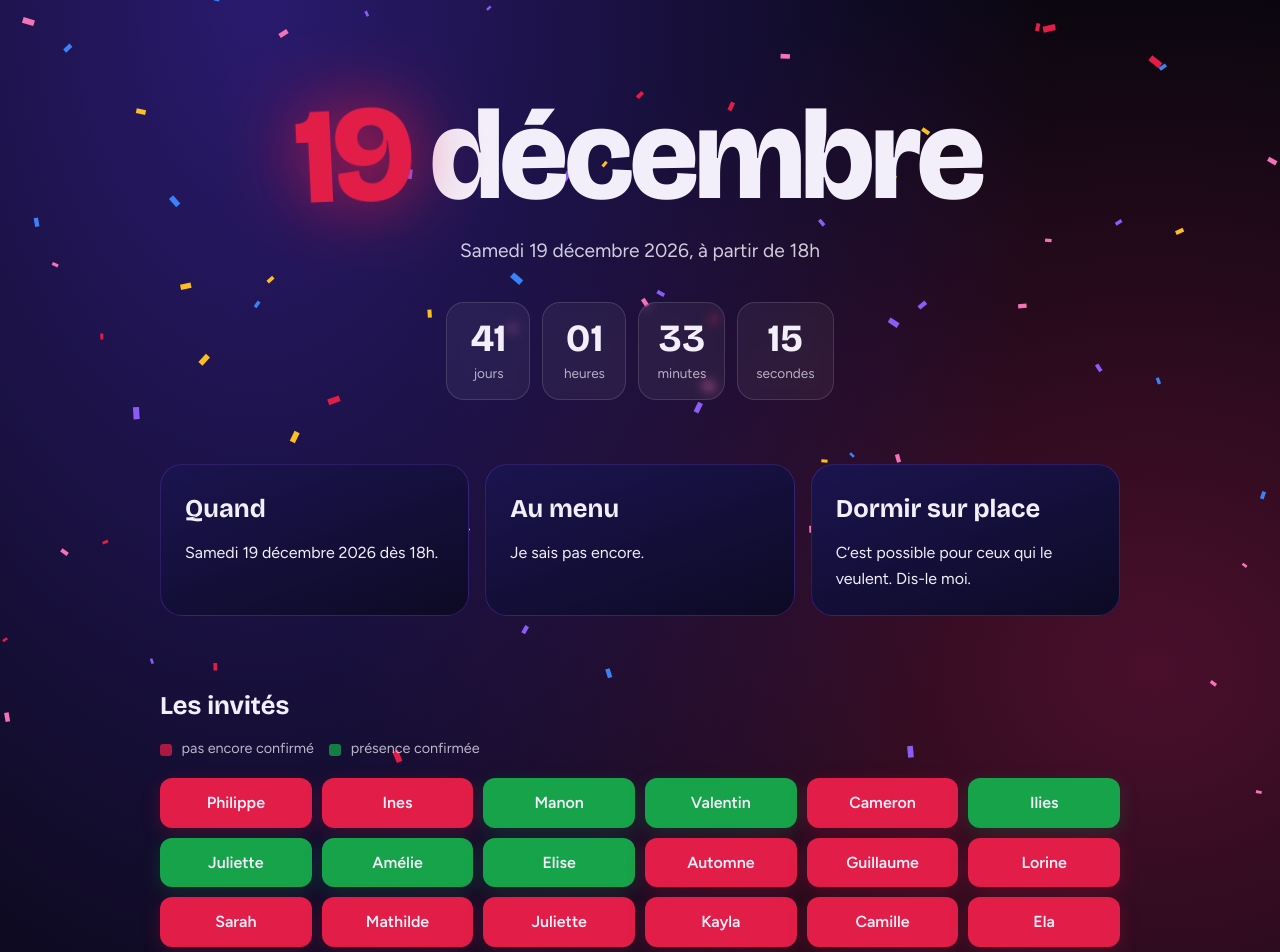
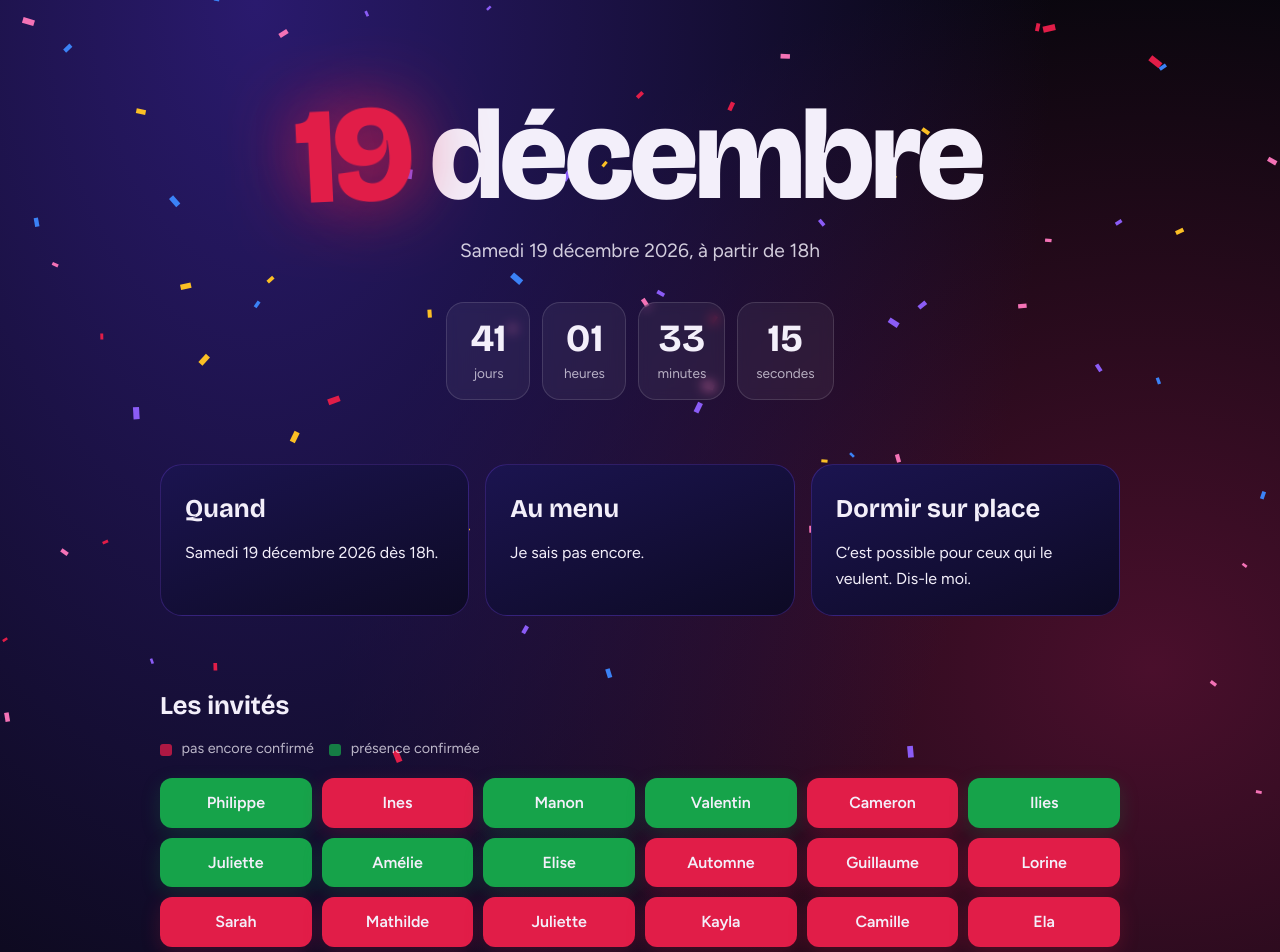
Before and after one commit to lesteack/Anniversaire-Noe, a Next.js app: page / in a window 1280 px wide. Shown: the top 952 px of the page. Built offline with nearby package versions, Linux system fonts and the light colour scheme.

Commit message:
Confirme la présence de Philippe

```diff
--- a/app/guests.js
+++ b/app/guests.js
@@ -1,6 +1,6 @@
 // Pour confirmer un invité : passe "ok" à true, la case devient verte.
 export const guests = [
-  { nom: 'Philippe', ok: false },
+  { nom: 'Philippe', ok: true },
   { nom: 'Ines', ok: false },
   { nom: 'Manon', ok: true },
   { nom: 'Valentin', ok: true },
```
